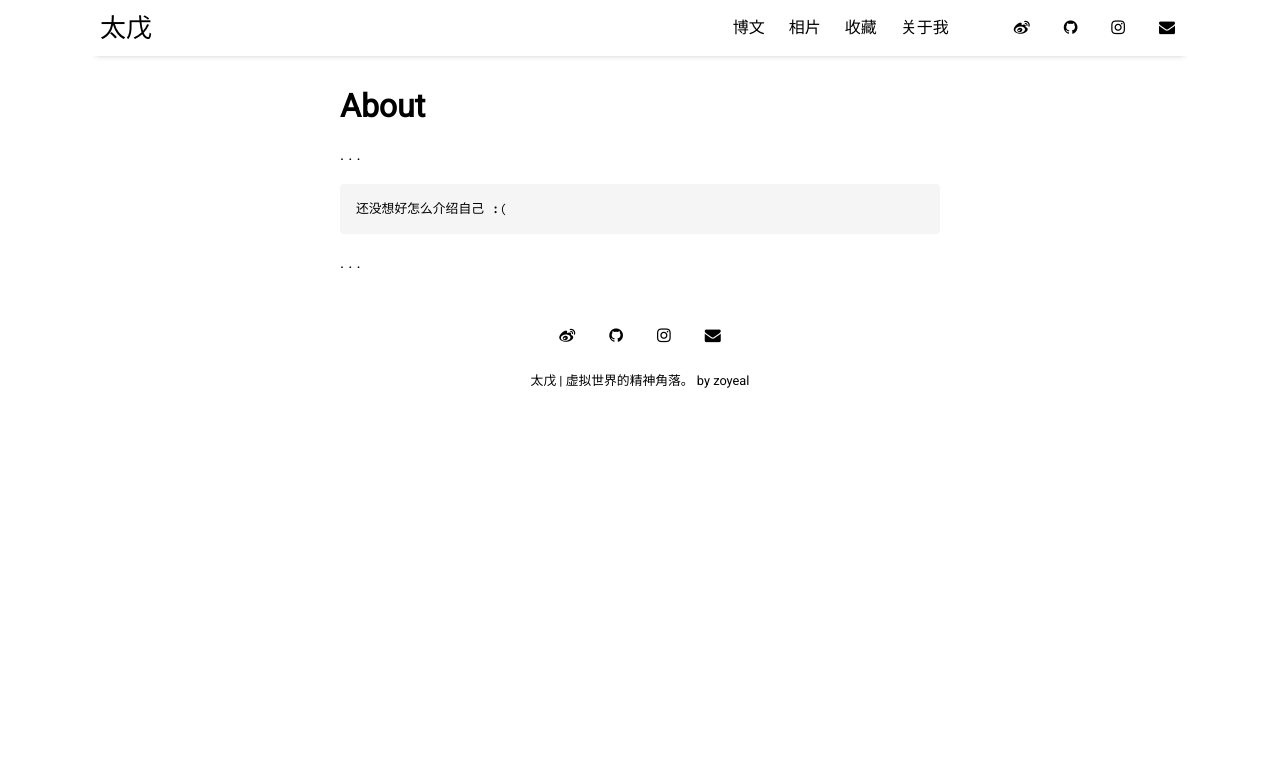
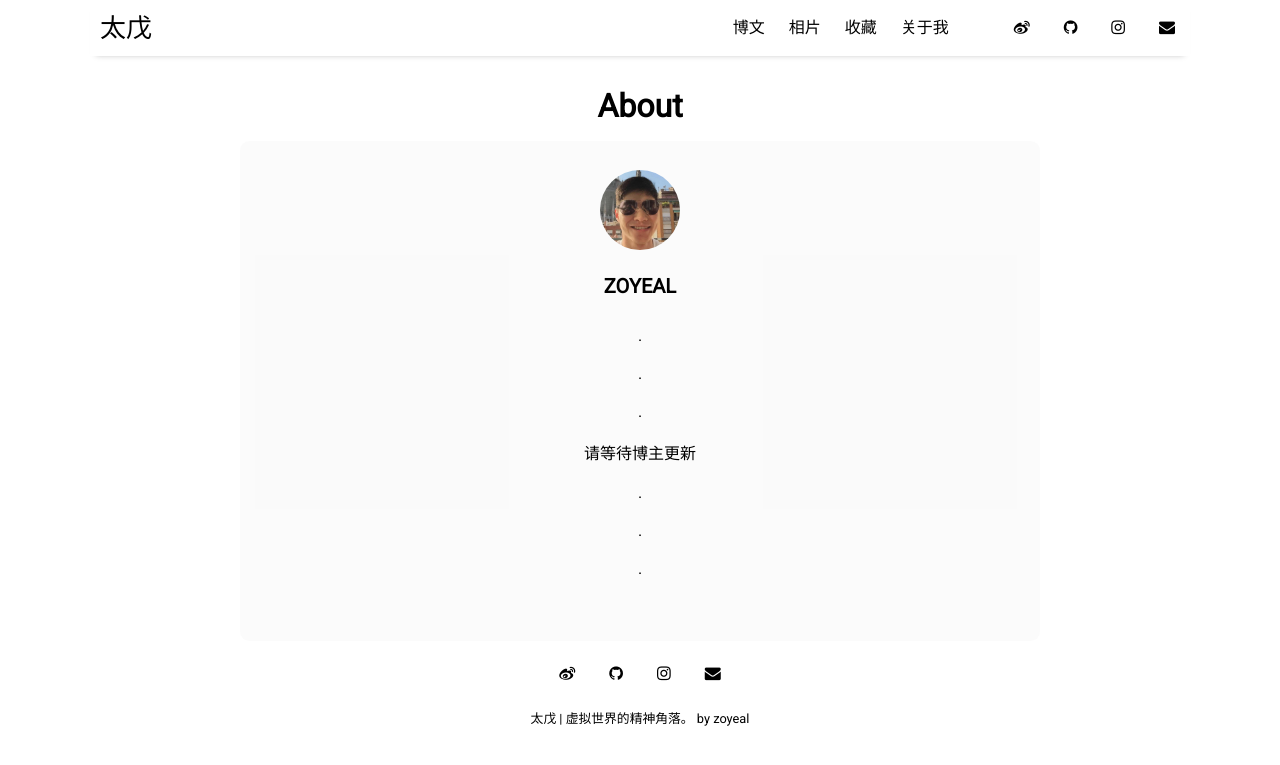
Before and after one commit to zoyeal/zoyeal.github.io, a Jekyll site: the page built from pages/about.html, in a window 1280 px wide. Shown: the top 765 px of the page. Built offline with Jekyll 4.4.1, drawn with Linux system fonts in a browser that asks for light colours; nearby versions of some CDN libraries; comment, search, counter and statistics services are not loaded.

Commit message:
about me

```diff
--- a/_layouts/misc.html
+++ b/_layouts/misc.html
@@ -2,13 +2,13 @@
 layout: default
 ---
 
-<div class="page-title misc-content">
+<!-- <div class="page-title misc-content">
   <h1>
     {{ page.title }}
   </h1>
-
-<article>
-  {{ content }}
-</article>
-
+</div> -->
+<div class="main-body2">
+	<article>
+	  {{ content }}
+	</article>
 </div>
--- a/assets/css/_sass/_misc.scss
+++ b/assets/css/_sass/_misc.scss
@@ -9,3 +9,10 @@
   margin-top: 10px;
   margin-bottom: 10px;
 }
+.main-body {
+  background-image: url("http://artemsheludko.pw/bef/assets/img/bg_about.jpg");
+  background-size: cover;
+  background-position: 50% 50%;
+  background-repeat: no-repeat;
+  margin: 5px 20px;
+}
--- /dev/null
+++ b/assets/css/about.css
@@ -0,0 +1,31 @@
+.profile {
+  border-radius: 0.6rem;
+  width: 800px;
+  max-width: 90%;
+  height: 500px;
+  overflow: auto;
+  margin: auto;
+  -webkit-font-smoothing: antialiased;
+  background-color: #f1f1f152;
+  text-align: center;
+}
+.container-face {
+  margin-top: 1.8rem;
+  margin-bottom: 1rem;
+  text-align: center;
+}
+.container-face img {
+  border-radius: 50%;
+  width: 80px;
+  max-width: 100%;
+  border-style: none;
+}
+.comment {
+  width: 800px;
+  max-width: 90%;
+  display: block;
+  margin-left: auto;
+  margin-right: auto;
+  margin-top: 10px;
+  margin-bottom: 10px;
+}
--- /dev/null
+++ b/pages/about.html
@@ -0,0 +1,32 @@
+---
+layout: page
+title: "About"
+---
+
+<!DOCTYPE html>
+<html>
+<head>
+	<meta content="charset=utf-8">
+	<link rel="stylesheet" href="/assets/css/about.css" type="text/css">
+</head>
+
+<body>
+	<div class="profile">
+		<div class="container-face">
+			<img class="face" src="/assets/img/profile.jpg" alt="">
+		</div>
+		<h3>ZOYEAL</h3>
+		<br>.</br>
+		<br>.</br>
+		<br>.</br>
+		<br>请等待博主更新</br>
+		<br>.</br>
+		<br>.</br>
+		<br>.</br>
+	</div>
+
+	<div class="comment">
+		{% include livere.html %}
+	</div>
+</body>
+</html>
--- a/pages/about.md
+++ /dev/null
@@ -1,13 +0,0 @@
----
-layout: misc
-title: About
----
-.
-.
-.
-
-    还没想好怎么介绍自己 :(
-
-.
-.
-.
--- a/pages/resources.html
+++ b/pages/resources.html
@@ -1,7 +1,6 @@
 ---
 layout: page
 title: 干货都在这儿了
-
 bookmarks:
  - name: 网站导航
    link: "http://lackar.com/aa/"
@@ -15,7 +14,6 @@ bookmarks:
  - name: SeeSeed
    link: "https://www.seeseed.com/"
    img: "https://tvax4.sinaimg.cn/crop.30.26.548.548.180/006Ixb7dly8feij4f5x17j30go0got94.jpg"
-
 wall:
  - name: YouTube
    link: "https://www.youtube.com/"
@@ -52,7 +50,7 @@ wall:
 
 	ul { -webkit-margin-before: 1em; -webkit-margin-after: 1em; -webkit-margin-start: 0px; -webkit-margin-end: 0px; -webkit-padding-start: 40px; }
 
-	ul.icon_list li { position: relative; float: left; width: 56px; height: 90px; margin-right: 50px; list-style: none; }
+	ul.icon_list li { position: relative; float: left; width: 56px; height: 90px; margin-right: 45px; list-style: none; }
 
 	ul.icon_list img { width: 48px; height: 48px; padding: 4px; border-radius: 28px; }
 
```
Also changed, not shown: _posts/2018-04-08-updated-zoyeal.com.md (+3 -0 lines), assets/css/_sass/_social-icons.scss (line endings or trailing spaces), assets/img/profile.jpg (added).
